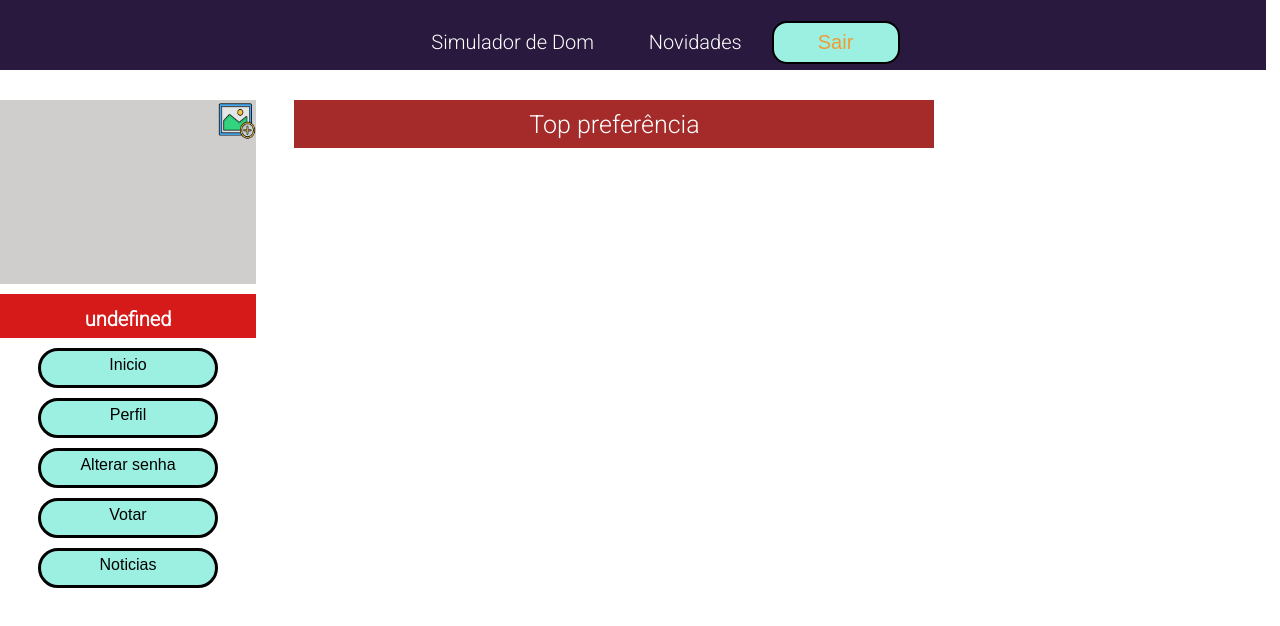
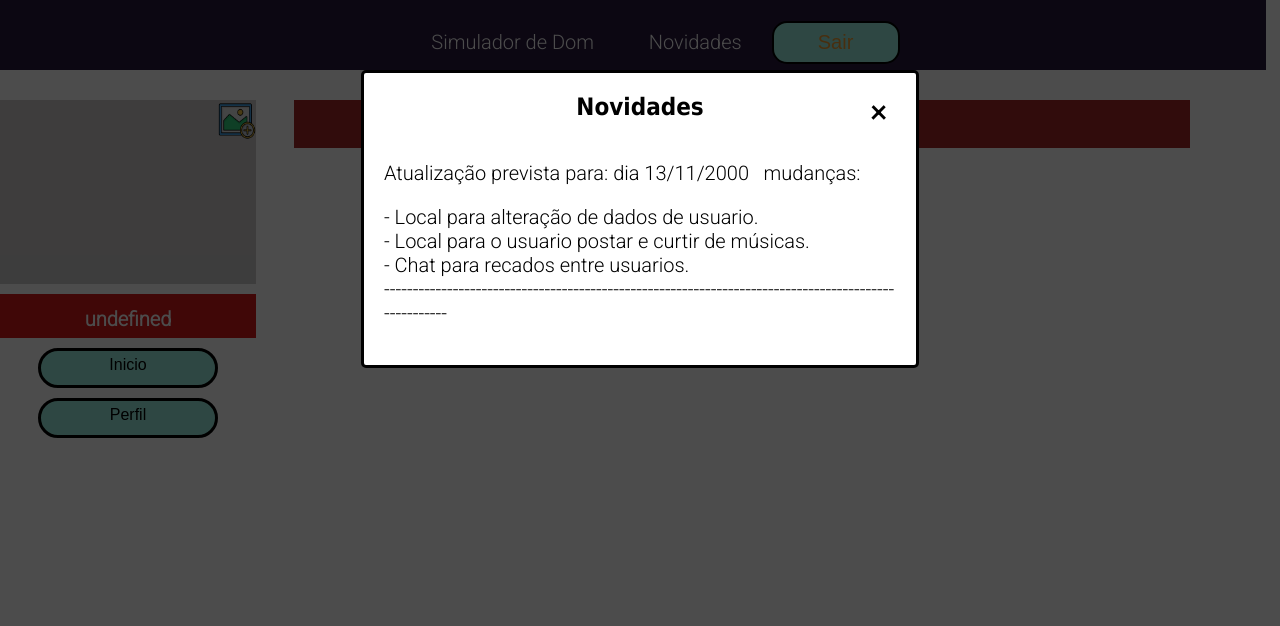
Before and after one commit to alvesK23/Desafio-do-Semestre, a website: page public/dashboard/login.html in a window 1280 px wide. Both pictures are taken after a click on the link "Novidades". Drawn offline with nearby package versions, Linux system fonts and the light colour scheme; no server answers.

Commit message:
tudo pronto

```diff
--- a/public/dashboard/css/style.css
+++ b/public/dashboard/css/style.css
@@ -329,7 +329,7 @@ body {
     display: flex;
     justify-content: center;
     background-color: transparent;
-    width: 50vw;
+    width: 70vw;
     height: 50vh;
     margin-left: 23vw;
     display: block;
@@ -534,3 +534,77 @@ body {
     border-width: 1px;
     height: 3vh;
 }
+
+
+/*modal novidades*/
+
+.novidades {
+    position: fixed;
+    top: 0;
+    bottom: 0;
+    left: 0;
+    right: 0;
+    background: rgba(0, 0, 0, 0.7);
+    transition: opacity 500ms;
+    visibility: hidden;
+    opacity: 0;
+}
+
+.novidades:target {
+    visibility: visible;
+    opacity: 1;
+}
+
+.popup {
+    margin: 70px auto;
+    padding: 20px;
+    background: white;
+    border-width: 30px;
+    border: solid;
+    border-radius: 5px;
+    width: 40%;
+    position: relative;
+    transition: all 5s ease-in-out;
+}
+
+.popup h2 {
+    display: flex;
+    justify-content: center;
+    margin-top: 0;
+    color: black;
+    font-family: Tahoma, Arial, sans-serif;
+}
+
+.popup .close {
+    position: absolute;
+    top: 20px;
+    right: 30px;
+    transition: all 200ms;
+    font-size: 30px;
+    font-weight: bold;
+    text-decoration: none;
+    color: black;
+}
+
+.popup .close:hover {
+    color: #06D85F;
+}
+
+.popup .content {
+    display: flex;
+    justify-content: center;
+    max-height: 30%;
+    overflow: auto;
+}
+
+@media screen and (max-width: 700px) {
+    .box {
+        width: 70%;
+    }
+    .popup {
+        width: 70%;
+    }
+}
+
+
+/*fim modal novidades*/
--- a/public/dashboard/login.html
+++ b/public/dashboard/login.html
@@ -70,6 +70,26 @@
     </div>
 
 
+
+    <div id="novidades" class="novidades">
+        <div class="popup">
+            <h2>Novidades</h2>
+            <div class="content">
+                <div>
+                    <p>Atualização prevista para: dia 13/11/2000 &nbsp; mudanças:</p>
+                    <p>- Local para alteração de dados de usuario.<br> - Local para o usuario postar e curtir de músicas.
+                        <br> - Chat para recados entre usuarios.<br>----------------------------------------------------------------------------------------------------</p>
+                </div>
+            </div>
+            <a class="close" href="#">&times;</a>
+        </div>
+
+    </div>
+
+
+
+
+
     <div id="perfil" class="perfil">
         <div class="popup">
             você esta em: <b>Perfil</b>
@@ -135,9 +155,7 @@
 
         <button onclick="window.location.href='login.html' " class="button ">Inicio</button>
         <button onclick="window.location.href='login.html#perfil' " class="button ">Perfil</button>
-        <button onclick="window.location.href='login.html#trocaSenha' " class="button ">Alterar senha</button>
-        <button class="button ">Votar</button>
-        <button class="button ">Noticias</button>
+
     </div>
 
     <div id="graficspainel" class="container_graficos">
--- a/public/js/entrar.js
+++ b/public/js/entrar.js
@@ -50,7 +50,7 @@ function entrar() {
 
                 setTimeout(function() {
                     window.location = "./dashboard/login.html";
-                }, 1000); // apenas para exibir o loading
+                }, 11); // apenas para exibir o loading
 
             });
 
```
Also changed, not shown: public/index.html (+9 -1 lines), 1 other file.
